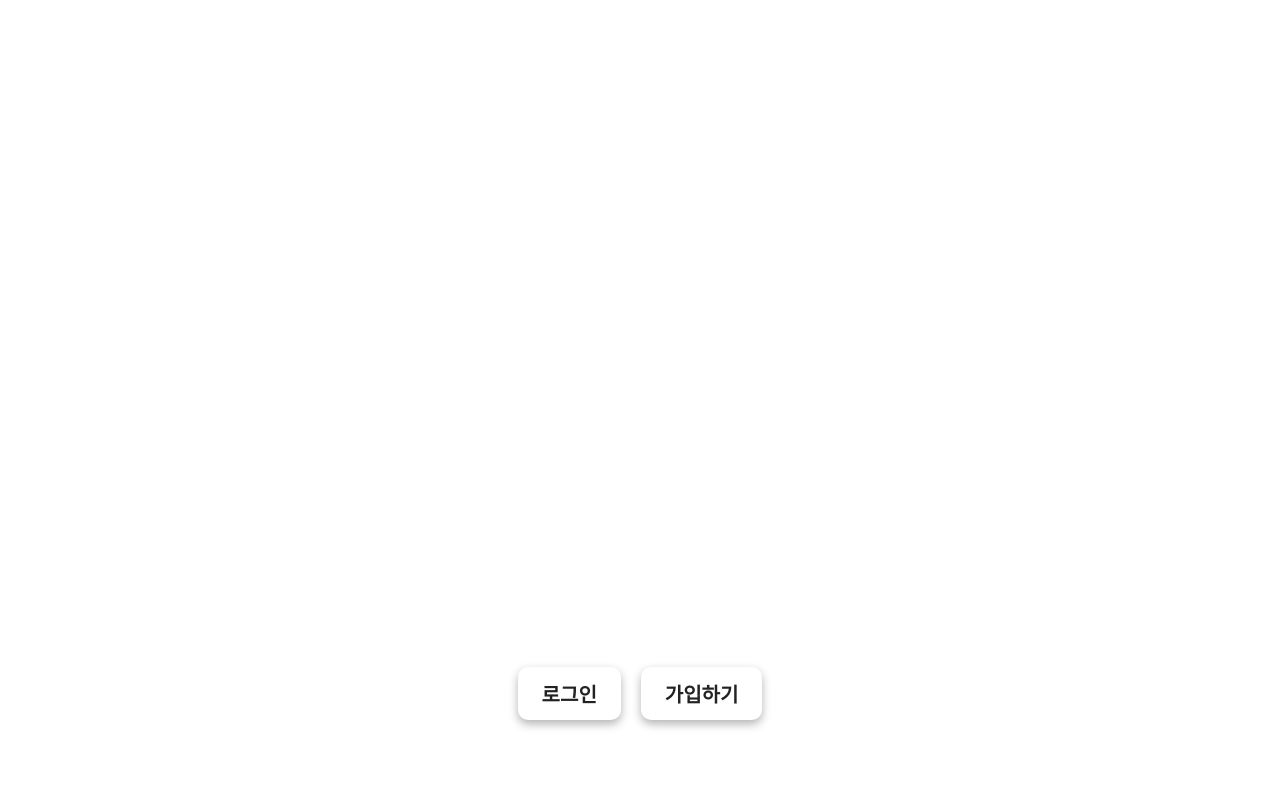
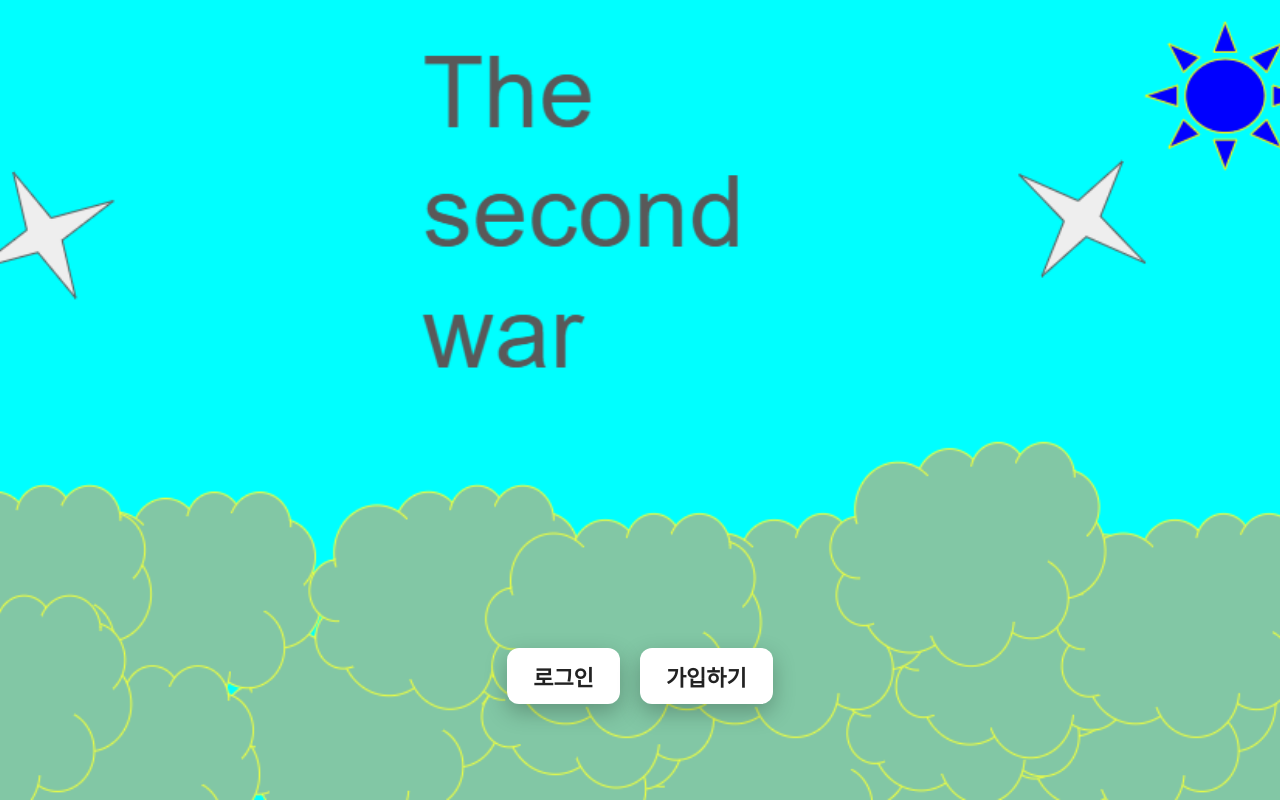
Before and after one commit to cardwar/the-second-war, a plain HTML site: page index.html in a window 1280 px wide. Drawn offline with Linux system fonts and the light colour scheme.

Commit message:
Update index.html

```diff
--- a/index.html
+++ b/index.html
@@ -5,45 +5,65 @@
   <meta name="viewport" content="width=device-width, initial-scale=1.0"/>
   <title>The Second War</title>
   <style>
+    /* 리셋 & 기본 */
     html, body {
       height: 100%;
       margin: 0;
-      padding: 0;
     }
     body {
-      /* 배경 전체 이미지 */
-      background: url("./title.png") no-repeat center center / cover;
+      /* 배경 이미지: /image/title.png */
+      background: url("./image/title.png") no-repeat center center / cover;
       display: flex;
       justify-content: center;
-      align-items: flex-end; /* 아래쪽 정렬 */
+      align-items: flex-end;
+      overflow: hidden;
+      font-family: system-ui, -apple-system, Segoe UI, Roboto, "Noto Sans KR", sans-serif;
     }
+
+    /* 버튼 묶음 컨테이너 */
     .btn-box {
-      margin-bottom: 80px; /* 초록색 부분 위로 살짝 띄우기 */
       display: flex;
       gap: 20px;
+      margin-bottom: 12vh;   /* 초록색 영역 중앙쯤 위치 */
+      z-index: 1;
     }
+
+    /* 버튼 스타일 */
     .btn {
-      font-size: 20px;
-      padding: 12px 24px;
+      font-size: clamp(16px, 2.2vw, 22px);
+      padding: 12px 26px;
       border: none;
-      border-radius: 10px;
+      border-radius: 12px;
+      background: #ffffff;
+      color: #222;
+      font-weight: 700;
       cursor: pointer;
-      background: white;
-      color: #222;
-      font-weight: bold;
-      box-shadow: 0 4px 10px rgba(0,0,0,0.3);
-      transition: transform 0.15s;
+      box-shadow: 0 8px 22px rgba(0,0,0,0.25);
+      transition: transform .15s ease, background .15s ease, box-shadow .15s ease;
+      -webkit-tap-highlight-color: transparent;
     }
-    .btn:hover {
-      transform: scale(1.05);
-      background: #f0f0f0;
+    .btn:hover { transform: translateY(-1px); background: #f5f5f5; }
+    .btn:active { transform: translateY(0); box-shadow: 0 4px 12px rgba(0,0,0,0.25); }
+
+    @media (max-height: 600px) {
+      .btn-box { margin-bottom: 8vh; }
     }
   </style>
 </head>
 <body>
+  <!-- 로그인/가입 버튼 -->
   <div class="btn-box">
-    <button class="btn">로그인</button>
-    <button class="btn">가입하기</button>
+    <button class="btn" id="loginBtn">로그인</button>
+    <button class="btn" id="signupBtn">가입하기</button>
   </div>
+
+  <script>
+    document.getElementById('loginBtn').addEventListener('click', () => {
+      alert("로그인 기능을 곧 연결합니다.");
+    });
+    document.getElementById('signupBtn').addEventListener('click', () => {
+      alert("가입하기 기능을 곧 연결합니다.");
+    });
+  </script>
 </body>
 </html>
```
